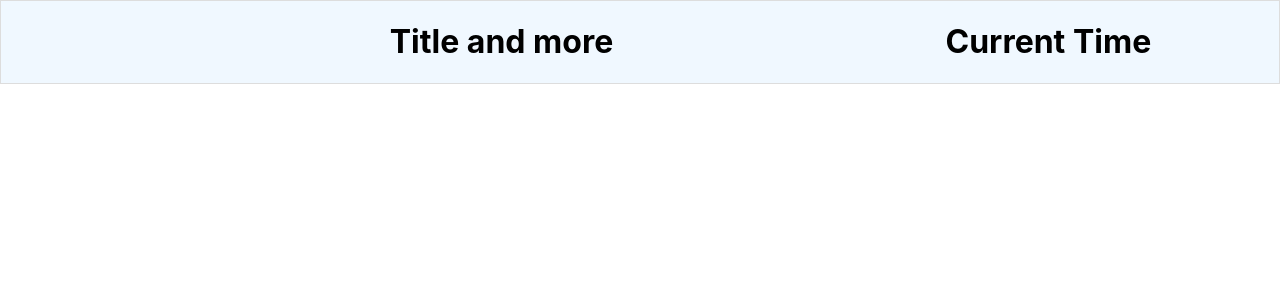
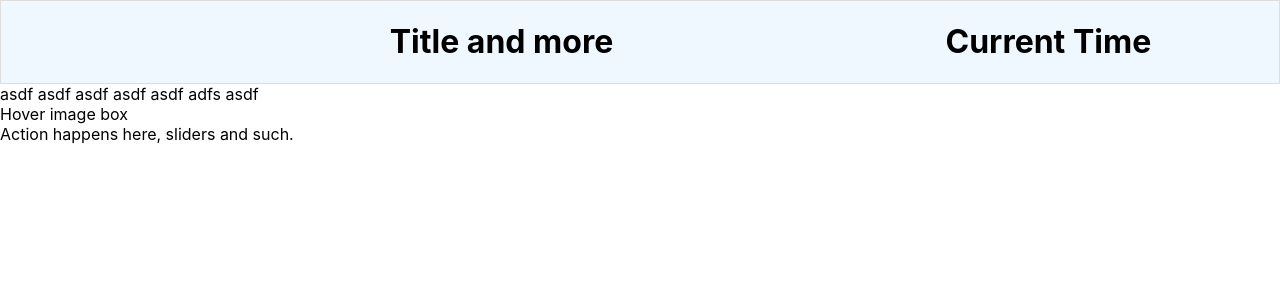
Before and after one commit to IsaacReeder/Furnitecture-Ecommerce, a React (Create React App) app in the folder new-client/: page / in a window 1280 px wide. Shown: the top 300 px of the page. Built offline with nearby package versions, Linux system fonts and the light colour scheme.

Commit message:
building out landing page components

```diff
--- a/new-client/src/App.js
+++ b/new-client/src/App.js
@@ -1,12 +1,6 @@
 import React from "react";
-import logo from "./logo.svg";
 import "./App.css";
-import {
-  BrowserRouter as Router,
-  Route,
-  Switch,
-  Redirect,
-} from "react-router-dom";
+import { BrowserRouter as Router, Route, Switch } from "react-router-dom";
 
 import LandingPage from "./components/landingPage";
 
--- /dev/null
+++ b/new-client/src/components/Blurb.js
@@ -0,0 +1,7 @@
+import React from "react";
+
+const Blurb = () => {
+  return <div>asdf asdf asdf asdf asdf adfs asdf</div>;
+};
+
+export default Blurb;
--- /dev/null
+++ b/new-client/src/components/ImagePresenter.js
@@ -0,0 +1,7 @@
+import React from "react";
+
+const ImagePresenter = () => {
+  return <div>Hover image box</div>;
+};
+
+export default ImagePresenter;
--- /dev/null
+++ b/new-client/src/components/LandingContainer.js
@@ -0,0 +1,16 @@
+import React from "react";
+import Blurb from "./Blurb";
+import ImagePresenter from "./ImagePresenter";
+import SecondaryContainer from "./SecondaryContainer";
+
+const LandingContainer = () => {
+  return (
+    <div>
+      <Blurb />
+      <ImagePresenter />
+      <SecondaryContainer />
+    </div>
+  );
+};
+
+export default LandingContainer;
--- /dev/null
+++ b/new-client/src/components/SecondaryContainer.js
@@ -0,0 +1,7 @@
+import React from "react";
+
+const SecondaryContainer = () => {
+  return <div>Action happens here, sliders and such.</div>;
+};
+
+export default SecondaryContainer;
--- a/new-client/src/components/landingPage.js
+++ b/new-client/src/components/landingPage.js
@@ -1,10 +1,12 @@
 import React from "react";
 import NavBar from "./NavBar";
+import LandingContainer from "./LandingContainer";
 
 const landingPage = () => {
   return (
     <div>
       <NavBar />
+      <LandingContainer />
     </div>
   );
 };
```
